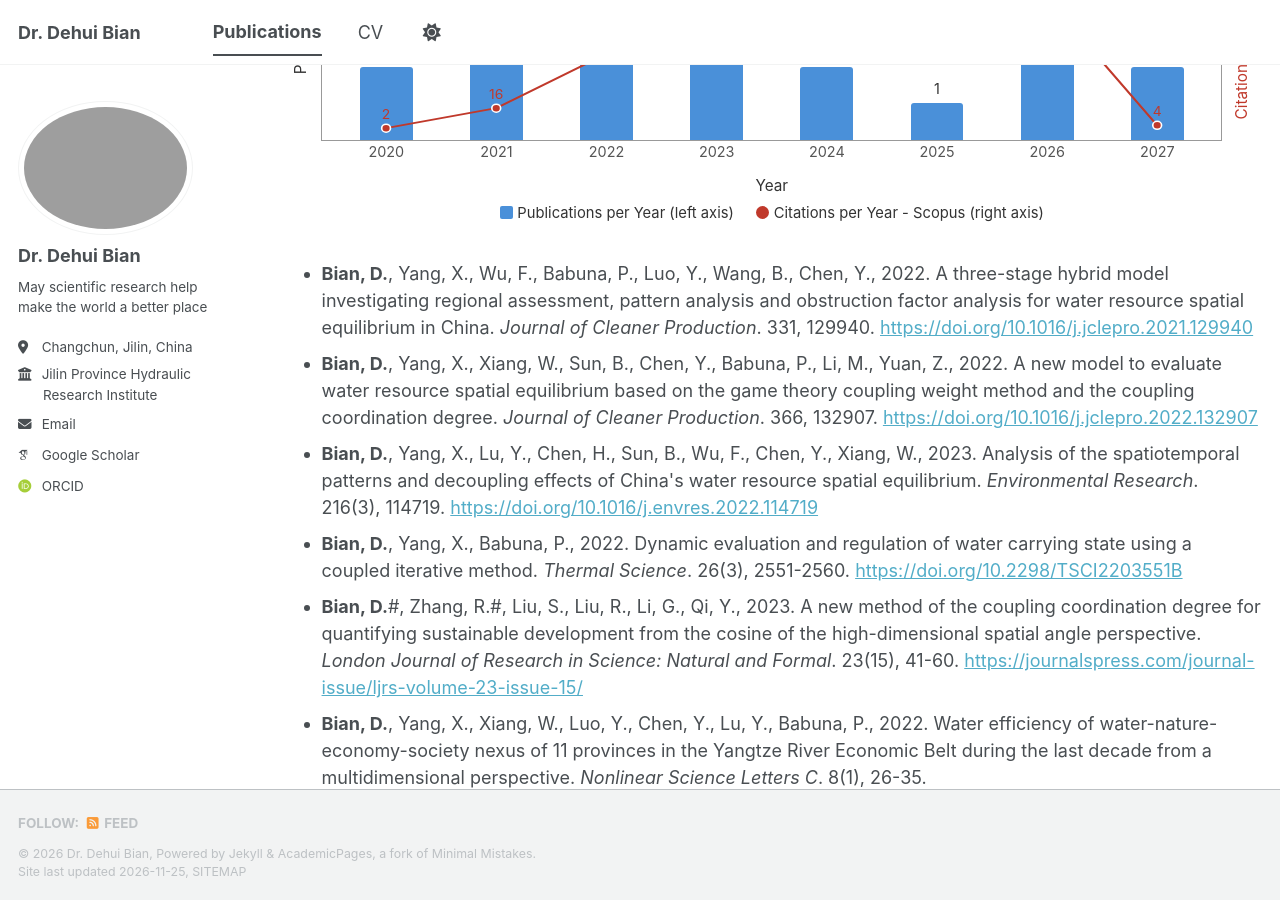
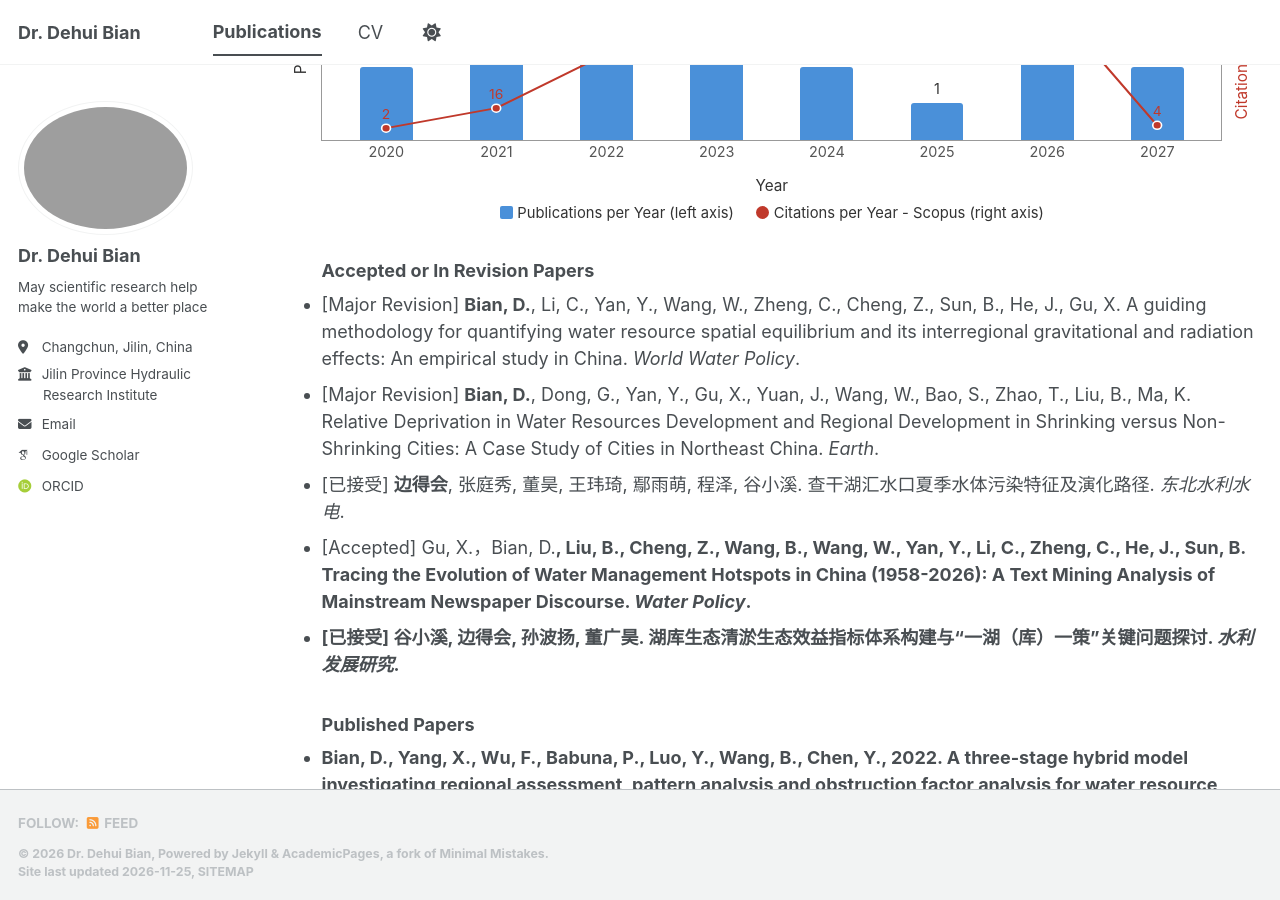
Before and after one commit to DehuiBian/dehuibian.github.io, a Jekyll site: the page built from _pages/publications.html, in a window 1280 px wide and 900 px high, scrolled down 432 px. Built offline with Jekyll 4.4.1, drawn with Linux system fonts in a browser that asks for light colours; some web fonts are replaced; a script bundle is joined from its source files by our own code; library files that are not in the unit come from our copies.

Commit message:
publications.html

```diff
--- a/_pages/publications.html
+++ b/_pages/publications.html
@@ -215,6 +215,13 @@ author_profile: true
 </div>
 
 <ul>
+  <h3>Accepted or In Revision Papers</h3>
+  <li>[Major Revision] <strong>Bian, D.</strong>, Li, C., Yan, Y., Wang, W., Zheng, C., Cheng, Z., Sun, B., He, J., Gu, X. A guiding methodology for quantifying water resource spatial equilibrium and its interregional gravitational and radiation effects: An empirical study in China. <em>World Water Policy</em>.</li>
+  <li>[Major Revision] <strong>Bian, D.</strong>, Dong, G., Yan, Y., Gu, X., Yuan, J., Wang, W., Bao, S., Zhao, T., Liu, B., Ma, K. Relative Deprivation in Water Resources Development and Regional Development in Shrinking versus Non-Shrinking Cities: A Case Study of Cities in Northeast China. <em>Earth</em>.</li>
+  <li>[已接受] <strong>边得会</strong>, 张庭秀, 董昊, 王玮琦, 鄢雨萌, 程泽, 谷小溪. 查干湖汇水口夏季水体污染特征及演化路径. <em>东北水利水电</em>.</li>
+  <li>[Accepted] Gu, X.，</strong>Bian, D.<strong>, Liu, B., Cheng, Z., Wang, B., Wang, W., Yan, Y., Li, C., Zheng, C., He, J., Sun, B. Tracing the Evolution of Water Management Hotspots in China (1958-2026): A Text Mining Analysis of Mainstream Newspaper Discourse. <em>Water Policy</em>.</li>
+  <li>[已接受] 谷小溪, <strong>边得会</strong>, 孙波扬, 董广昊. 湖库生态清淤生态效益指标体系构建与“一湖（库）一策”关键问题探讨. <em>水利发展研究</em>.</li>
+  <h3>Published Papers</h3>
   <li><strong>Bian, D.</strong>, Yang, X., Wu, F., Babuna, P., Luo, Y., Wang, B., Chen, Y., 2022. A three-stage hybrid model investigating regional assessment, pattern analysis and obstruction factor analysis for water resource spatial equilibrium in China. <em>Journal of Cleaner Production</em>. 331, 129940. <a href="https://doi.org/10.1016/j.jclepro.2021.129940">https://doi.org/10.1016/j.jclepro.2021.129940</a></li>
   <li><strong>Bian, D.</strong>, Yang, X., Xiang, W., Sun, B., Chen, Y., Babuna, P., Li, M., Yuan, Z., 2022. A new model to evaluate water resource spatial equilibrium based on the game theory coupling weight method and the coupling coordination degree. <em>Journal of Cleaner Production</em>. 366, 132907. <a href="https://doi.org/10.1016/j.jclepro.2022.132907">https://doi.org/10.1016/j.jclepro.2022.132907</a></li>
   <li><strong>Bian, D.</strong>, Yang, X., Lu, Y., Chen, H., Sun, B., Wu, F., Chen, Y., Xiang, W., 2023. Analysis of the spatiotemporal patterns and decoupling effects of China's water resource spatial equilibrium. <em>Environmental Research</em>. 216(3), 114719. <a href="https://doi.org/10.1016/j.envres.2022.114719">https://doi.org/10.1016/j.envres.2022.114719</a></li>
```
